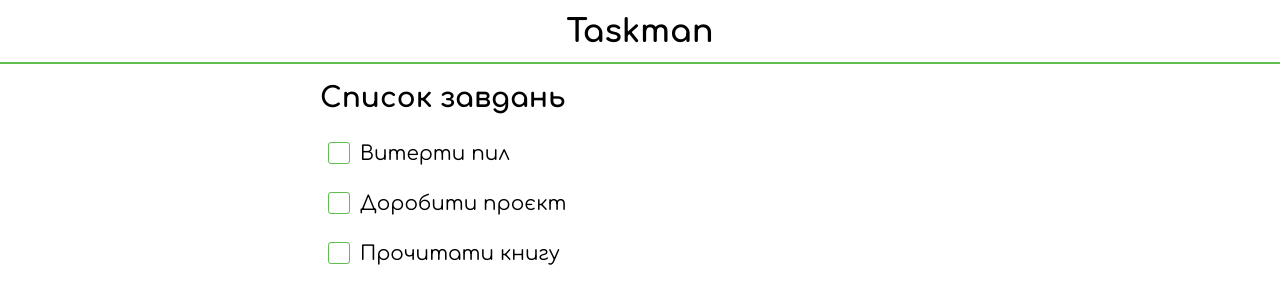
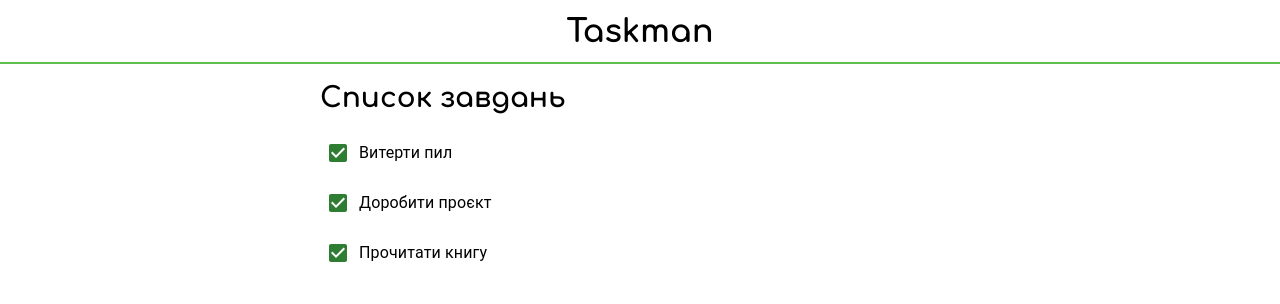
Before and after one commit to DmytroFidyk/task-manager, a Next.js app: page / in a window 1280 px wide. Shown: the top 304 px of the page. Built offline with nearby package versions, Linux system fonts and the light colour scheme.

Commit message:
Replaced custom checkbox with a component Checkbox from MaterialUI

```diff
--- a/package.json
+++ b/package.json
@@ -9,6 +9,9 @@
     "lint": "next lint"
   },
   "dependencies": {
+    "@emotion/react": "^11.11.4",
+    "@emotion/styled": "^11.11.0",
+    "@mui/material": "^5.15.14",
     "next": "14.1.4",
     "react": "^18",
     "react-dom": "^18",
--- a/src/app/page.tsx
+++ b/src/app/page.tsx
@@ -9,9 +9,9 @@ export default function Home() {
       <main className={styles.main}>
         <div className={styles.list}>
           <h2 className={styles.heading}>Список завдань</h2>
-          <Task task="Витерти пил"/>
-          <Task task="Доробити проєкт"/>
-          <Task task="Прочитати книгу"/>
+          <Task id={1} task="Витерти пил"/>
+          <Task id={2} task="Доробити проєкт"/>
+          <Task id={3} task="Прочитати книгу"/>
         </div>
       </main>
     </>
--- a/src/components/Checkbox/checkbox.module.css
+++ /dev/null
@@ -1,32 +0,0 @@
-.checkbox {
-    position: absolute;
-    opacity: 0;
-    cursor: pointer;
-}
-
-.label {
-    cursor: pointer;
-    display: flex;
-}
-
-.label::before {
-    content: '';
-    width: 1em;
-    height: 1em;
-    border-radius: .15em;
-    margin-right: .5em;
-    border: .05em solid #5FBE4E;
-}
-
-.label:hover::before, .checkbox:hover + .label::before{
-    background-color: #91e682;
-}
-
-.checkbox:checked + .label::before{
-    display: flex;
-    justify-content: center;
-    align-items: center;
-    content: '\002714';
-    color: white;
-    background-color: #5FBE4E;
-}
--- a/src/components/Checkbox/index.tsx
+++ /dev/null
@@ -1,12 +0,0 @@
-import styles from './checkbox.module.css';
-
-const Checkbox = (props: { task: string}) => {
-    return (
-        <div>
-            <input className={styles.checkbox} type="checkbox" id="checkbox"/>
-            <label className={styles.label} htmlFor="checkbox">{props.task}</label>
-        </div>
-    );
-}
-
-export default Checkbox;
--- a/src/components/Task/index.tsx
+++ b/src/components/Task/index.tsx
@@ -1,12 +1,15 @@
 import styles from './task.module.css';
-import Checkbox from '../Checkbox';
+import FormControlLabel from '@mui/material/FormControlLabel';
+import Checkbox from '@mui/material/Checkbox';
 import { RxCross1 } from 'react-icons/rx';
 
-const Task = ({ task }: { task: string}) => {
+const label = { inputProps: { 'aria-label': 'Checkbox demo' } };
+
+const Task = ({ id, task }: { id: number, task: string}) => {
     return (
         <div className={styles.container}>
             <div className={styles.task_container}>
-                <Checkbox task={task}/>
+                <FormControlLabel control={<Checkbox defaultChecked size='medium' color='success'/>} label={task} />
             </div>
             <div className={styles.remove_button_container}>
                 <button className={styles.remove_button}>
--- a/src/components/Task/task.module.css
+++ b/src/components/Task/task.module.css
@@ -12,29 +12,12 @@
     align-items: center;
 }
 
-.checkbox {
-    margin-right: 8px;
-    accent-color: #5FBE4E;
-}
-
 .container:hover {
     border-bottom: 2px solid #5FBE4E;
 }
 
 .container:hover .remove_button {
     display: flex;
-}
-
-.checkbox_container {
-
-}
-
-.task_text_container {
-
-}
-
-.remove_button_container {
-
 }
 
 .remove_button {
```
Also changed, not shown: 1 other file (tests, documents, lock files or other folders).
